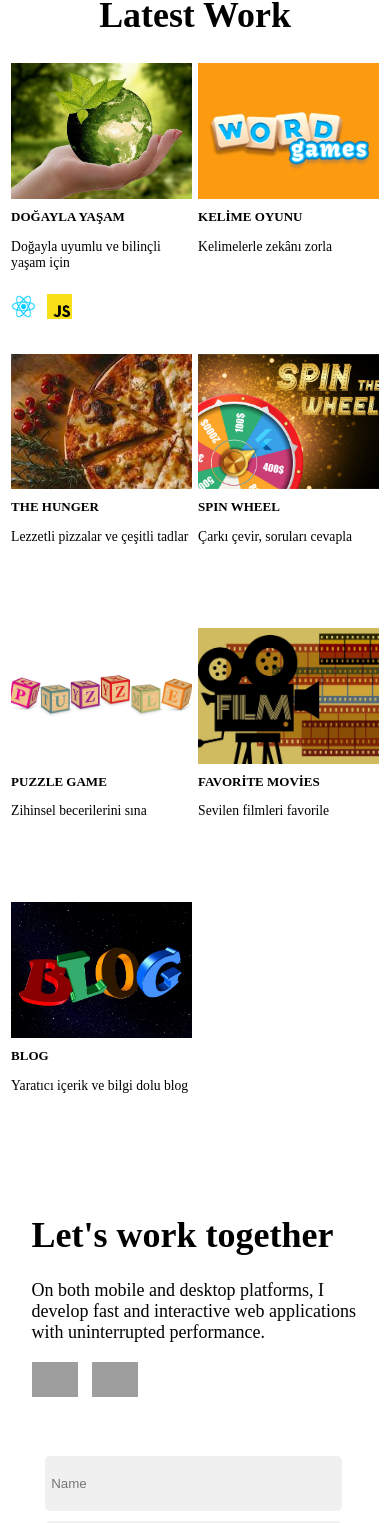
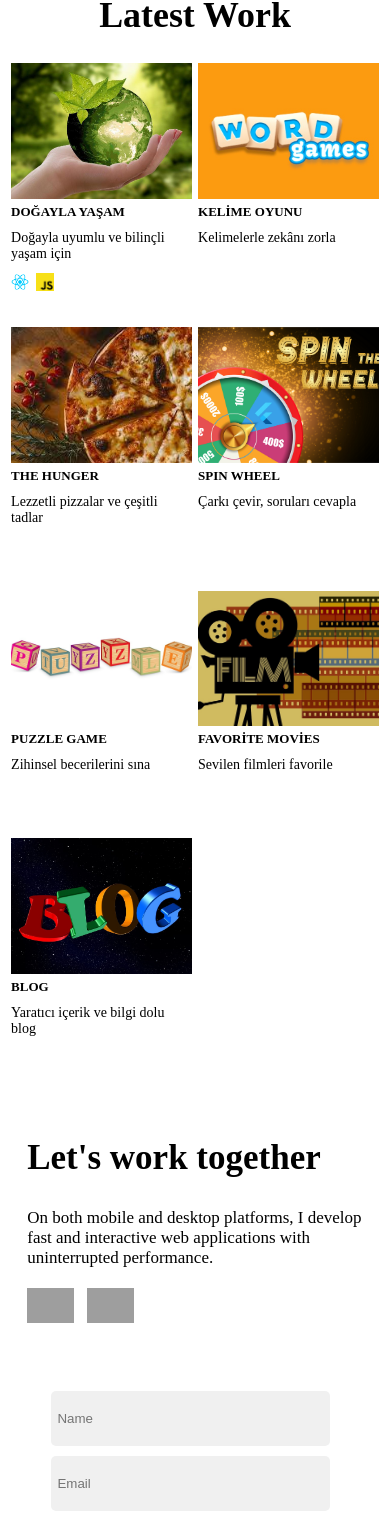
Before and after one commit to mrvozturk/mindscape_blog, a React (Create React App) app: page / in a window 390 px wide. Shown: the part 425-1948 px from the top of the page. Built offline with nearby package versions, Linux system fonts and the light colour scheme; grey boxes are pictures that could not be loaded.

Commit message:
update form

```diff
--- a/src/components/contact.js
+++ b/src/components/contact.js
@@ -4,24 +4,18 @@ import '../index.css';
 const RegistrationForm = () => {
   const [name, setName] = useState('');
   const [email, setEmail] = useState('');
-  const [password, setPassword] = useState('');
 
-  const handleSubmit = (e) => {
+  const handleSubmit = e => {
     e.preventDefault();
 
-    // Perform registration logic here, e.g., send data to server
-    console.log('Registration submitted:', { name, email, password });
-
-    // Reset the form after submission
     setName('');
     setEmail('');
-    setPassword('');
   };
 
   return (
     <div className='registration-container' id='registrationFormSection'>
       <div className='left-content'>
-      <h1 className='header-3'>CONTACT US</h1>
+        <h1 className='header-3'>CONTACT US</h1>
 
         <h1>Create an account</h1>
         <p>
@@ -35,7 +29,7 @@ const RegistrationForm = () => {
             type='text'
             id='name'
             value={name}
-            onChange={(e) => setName(e.target.value)}
+            onChange={e => setName(e.target.value)}
             required
             placeholder='Name'
           />
@@ -46,24 +40,15 @@ const RegistrationForm = () => {
             type='email'
             id='email'
             value={email}
-            onChange={(e) => setEmail(e.target.value)}
+            onChange={e => setEmail(e.target.value)}
             required
             placeholder='Email'
           />
         </div>
 
-        <div className='small-form-group'>
-          <input
-            type='password'
-            id='password'
-            value={password}
-            onChange={(e) => setPassword(e.target.value)}
-            required
-            placeholder='Password'
-          />
-        </div>
-
-        <button className='contact-button' type='submit'>Send Message</button>
+        <button className='contact-button' type='submit'>
+          Send Message
+        </button>
       </form>
     </div>
   );
--- a/src/components/loginform.js
+++ b/src/components/loginform.js
@@ -4,8 +4,6 @@ import '../index.css';
 const LoginForm = () => {
   const [name, setName] = useState('');
   const [email, setEmail] = useState('');
-  const [password, setPassword] = useState('');
-
   const handleSubmit = e => {
     e.preventDefault();
   };
@@ -14,7 +12,7 @@ const LoginForm = () => {
     <div className='login-container' id='loginFormSection'>
       <div className='left-content'>
         <h1 className='header4'>Let's work together</h1>
-        <p>
+        <p className='loginform-p'>
           On both mobile and desktop platforms, I develop fast and interactive
           web applications with uninterrupted performance.
         </p>
@@ -60,7 +58,6 @@ const LoginForm = () => {
             placeholder='Name'
           />
         </div>
-
         <div className='form-group'>
           <input
             type='email'
@@ -72,19 +69,8 @@ const LoginForm = () => {
           />
         </div>
 
-        <div className='form-group'>
-          <input
-            type='password'
-            id='password'
-            value={password}
-            onChange={e => setPassword(e.target.value)}
-            required
-            placeholder='Password'
-          />
-        </div>
-
         <button className='loginform-button' type='submit'>
-          Log In
+          Submit
         </button>
       </form>
     </div>
--- a/src/data.js
+++ b/src/data.js
@@ -20,7 +20,7 @@ export const languageIcons = [
 export const cardData = [
   {
     title: 'DOĞAYLA YAŞAM',
-    text: 'Doğayla uyumlu  ve bilinçli yaşam için',
+    text: 'Doğayla uyumlu  ve bilinçli yaşam için ',
     image: workImage1,
     link: 'https://bbc-blog.vercel.app/',
     icons: [
--- a/src/index.css
+++ b/src/index.css
@@ -130,7 +130,11 @@
 .card-title {
   font-weight: bold;
   font-size: 18px;
-  margin-top: 10px;
+  margin-top: 15px;
+}
+.card-text {
+  font-size: 18px;
+  margin-bottom: 20px;
 }
 
 .icon-row {
@@ -181,6 +185,7 @@
   margin: 0 auto;
   margin-right: 30px;
   margin-bottom: 20px;
+  text-align: center;
 }
 
 input {
@@ -397,7 +402,7 @@ input {
   }
   .new-about-page-container,
   .new-paragraph {
-    margin-top: 10%;
+    margin-top: 8%;
   }
   .left-content {
     font-size: 20px;
@@ -459,26 +464,39 @@ input {
   .left-content {
     font-size: 18px;
     padding: 8px;
-    margin-left: 4vw;
   }
+
   .login-form {
-    padding: 1px;
+    text-align: center;
     margin-top: 5vw;
     margin-bottom: 15vw;
-    margin-right: 10vw;
+    margin-left: 15vw;
   }
   .card-title {
     font-weight: bold;
     font-size: 13px;
+    margin-top: 5px;
   }
   .custom-card-icon-2 {
-    width: 20%;
+    width: 14%;
   }
   .custom-card-icons {
-    margin-bottom: 35%;
+    margin-bottom: 32%;
   }
   .custom-card-icon-2 img {
-    width: 25px;
-    height: 25px;
+    width: 18px;
+    height: 18px;
+  }
+  .card-text {
+    margin-top: 10px;
+    font-size: 14px;
+    margin-bottom: 1px;
+  }
+  .header4 {
+    font-size: 35px;
+    margin-bottom: 30px;
+  }
+  .loginform-p {
+    font-size: 17px;
   }
 }
```
